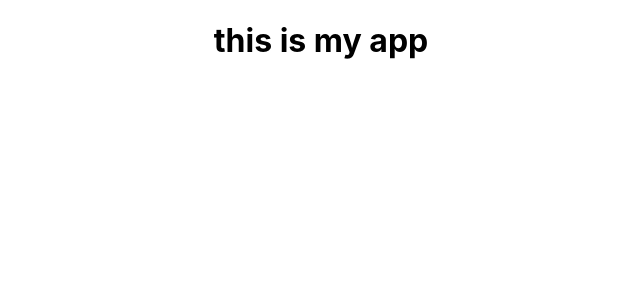
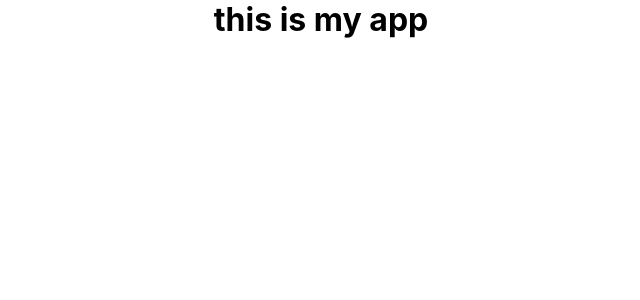
Before and after one commit to LeahWinters/Lay-It-On-Me, a React (Create React App) app: page / in a window 1280 px wide. Shown: the top 300 px of the page, without its empty margins (319-959 px from the left). Built offline with nearby package versions, Linux system fonts and the light colour scheme.

Commit message:
Clean up App.css

```diff
--- a/src/App/App.css
+++ b/src/App/App.css
@@ -1,38 +1,11 @@
-.App {
-  text-align: center;
+* {
+  box-sizing: border-box;
+  margin: 0;
+  padding: 0;
 }
 
-.App-logo {
-  height: 40vmin;
-  pointer-events: none;
+.App {
+  height: 100vh;
+  text-align: center;
+  width: 100vw;
 }
-
-@media (prefers-reduced-motion: no-preference) {
-  .App-logo {
-    animation: App-logo-spin infinite 20s linear;
-  }
-}
-
-.App-header {
-  background-color: #282c34;
-  min-height: 100vh;
-  display: flex;
-  flex-direction: column;
-  align-items: center;
-  justify-content: center;
-  font-size: calc(10px + 2vmin);
-  color: white;
-}
-
-.App-link {
-  color: #61dafb;
-}
-
-@keyframes App-logo-spin {
-  from {
-    transform: rotate(0deg);
-  }
-  to {
-    transform: rotate(360deg);
-  }
-}
```
